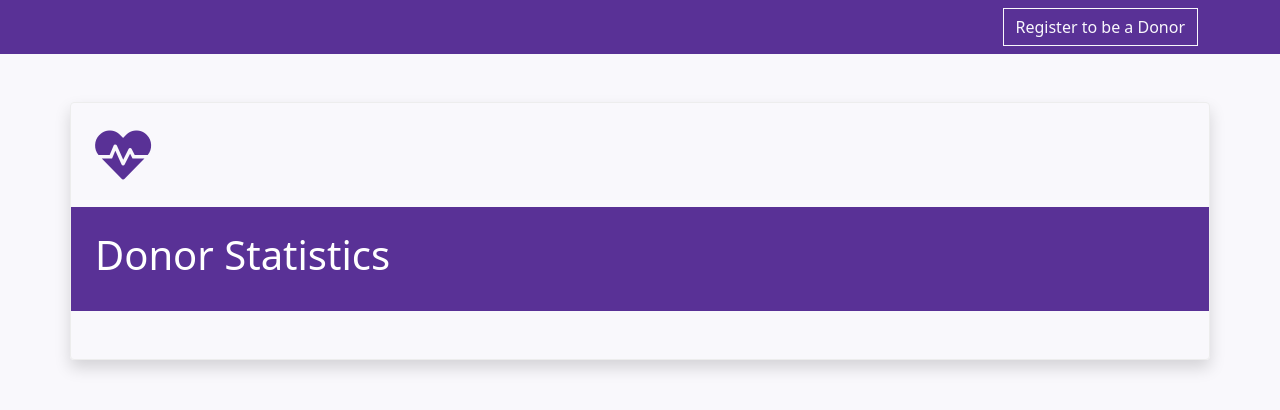
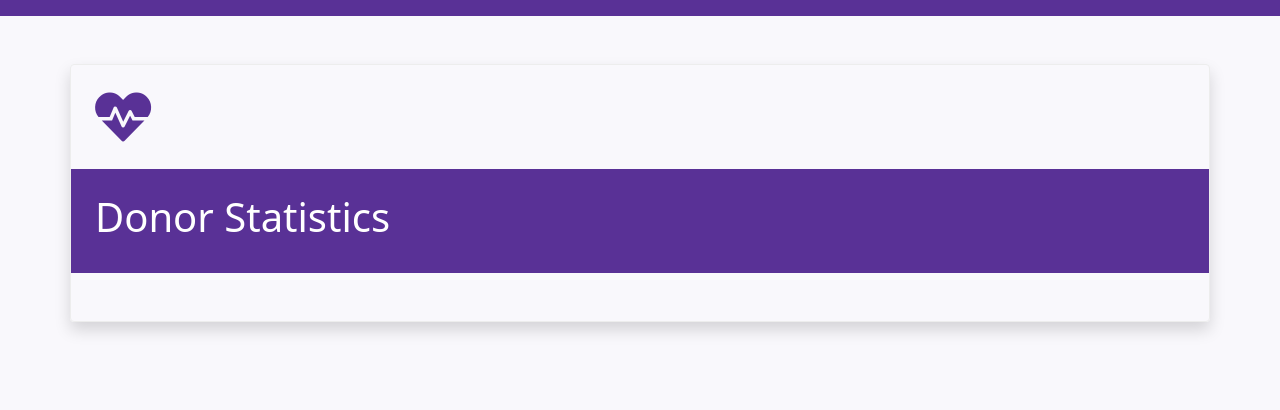
Before and after one commit to yinjames/Altru, a Django app: page /stats/donor/ in a window 1280 px wide. Shown: the part 132-542 px from the top of the page. Run offline with Django 3.2, Linux system fonts and the light colour scheme; some libraries are stand-ins or nearby versions.

Commit message:
register button removed

```diff
--- a/templates/base.html
+++ b/templates/base.html
@@ -53,8 +53,6 @@
 
         {%if user.is_authenticated%}
         <a href="{%url 'donor:profile' %}" class="btn btn-outline-light">Profile</a>
-        {%else%}
-        <a href="{% provider_login_url 'google' %}" class="btn btn-outline-light">Register to be a Donor </a>
         {%endif%}
       </div>
     </div>
```
